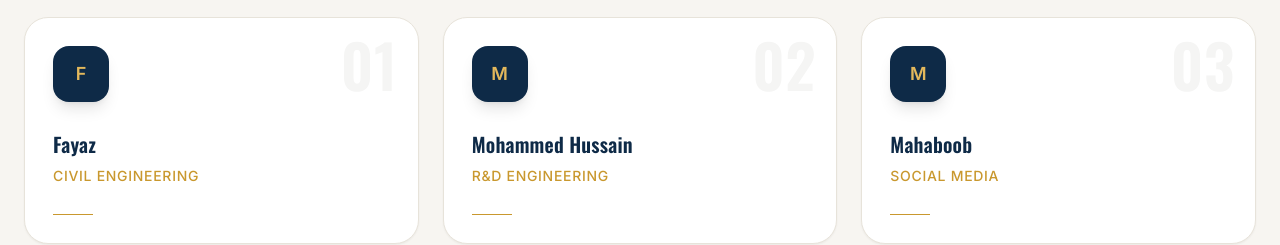
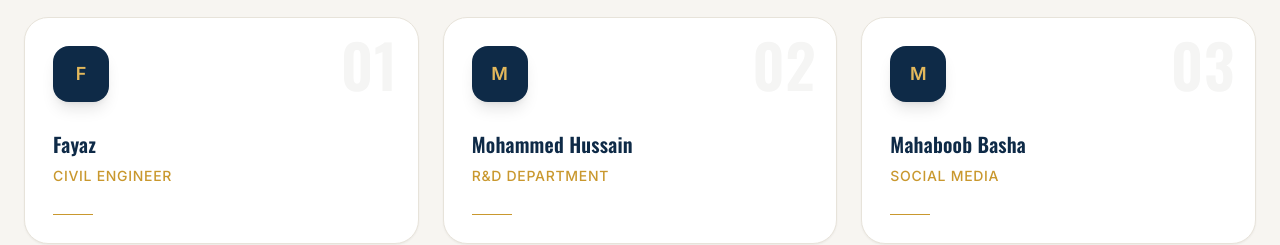
Before and after one commit to mahaboob-a/MrConstructions, a React (Vite) app in the folder frontend/: page /about in a window 1280 px wide. Shown: the part 2260-2505 px from the top of the page. Built offline with nearby package versions, Linux system fonts and the light colour scheme; no server answers.

Commit message:
Updated team qualifications and positions

```diff
--- a/frontend/src/content.ts
+++ b/frontend/src/content.ts
@@ -111,13 +111,33 @@ export const processSteps = [
 ];
 
 export const team = [
-  { name: "Fayaz", position: "Civil Engineering" },
-  { name: "Mohammed Hussain", position: "R&D Engineering" },
-  { name: "Mahaboob", position: "Social Media" },
-  { name: "Jameer", position: "Construction Department" },
-  { name: "Ramana", position: "Accounts Department" },
+  {
+    name: "Fayaz",
+    qualification: "Civil-M.Tech",
+    position: "Civil Engineer",
+  },
+  {
+    name: "Mohammed Hussain",
+    qualification: "Mechanical-B.Tech",
+    position: "R&D Department",
+  },
+  {
+    name: "Mahaboob Basha",
+    qualification: "Computer Science-B.Tech",
+    position: "Social Media",
+  },
+
+  {
+    name: "Jameer",
+    qualification: "",
+    position: "Construction Department",
+  },
+  {
+    name: "Ramana",
+    qualification: "",
+    position: "Accounts Department",
+  },
 ];
-
 export const projectCategories = [
   "All",
   "Residential",
@@ -126,3 +146,12 @@ export const projectCategories = [
   "Renovation",
   "Civil",
 ];
+;export const projects = [
+  {
+    name: "Residential Building",
+    category: "Residential",
+    description: "Modern residential construction project.",
+    location: "Hyderabad",
+    website: "https://example.com",
+  },
+];
```
